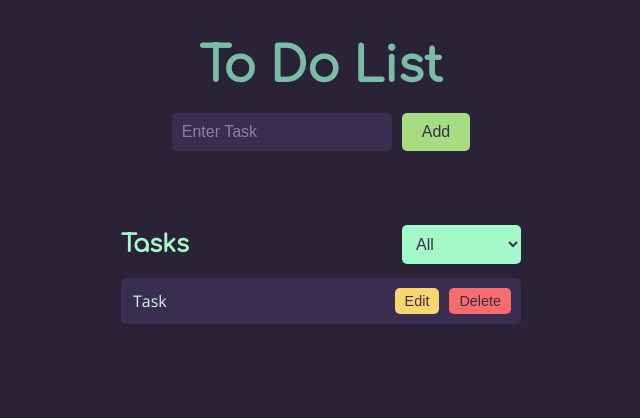
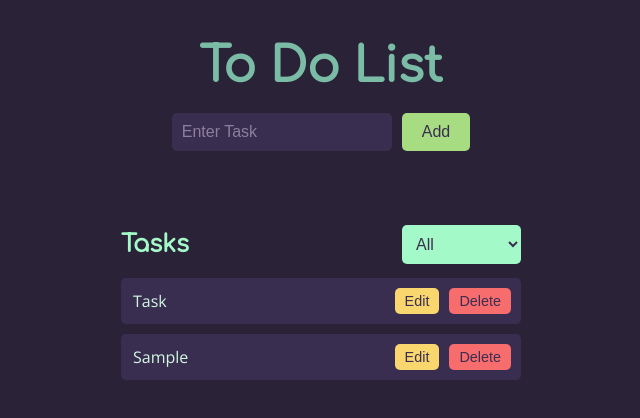
Before and after one commit to mushfikahossain/Interactive_TO-DO-LIST, a plain HTML site: page index.html in a window 1280 px wide. Both pictures are taken after typing "Sample" into the empty fields and a click on the input "Add". Shown: the whole page, without its empty margins (319-959 px from the left). Drawn offline with nearby package versions, Linux system fonts and the light colour scheme.

Commit message:
Added function even listener to add tasks and show them in a list format

```diff
--- a/index.html
+++ b/index.html
@@ -21,7 +21,6 @@
       <form id="todo-form">
         <input type="text" id="task-input" placeholder="Enter Task" />
         <input type="submit" id="task-submit" value="Add" />
-        <p id="error-message">Task cannot be empty!</p>
       </form>
     </header>
 
--- a/script.js
+++ b/script.js
@@ -1,24 +1,58 @@
 const myForm = document.getElementById('todo-form');
-const taskInput = document.getElementById('task-input');
+const task = document.getElementById('task-input');
 const taskSubmit = document.getElementById('task-submit');
 const showTasks = document.getElementById('tasks');
 const status = document.getElementById('option');
 const edit = document.getElementById('edit');
 const deleteButton = document.getElementById('delete');
 const errorMessage = document.getElementById('error-message');
+const content = document.getElementById("content");
 
 
 myForm.addEventListener('submit', function (prevent) {
     prevent.preventDefault();
 
 
-    if (taskInput.value.trim() === '') {
-        errorMessage.style.display = 'block';
+    if (task.value.trim() === '') {
+            alert("Please fill out the task");
         return;
     }
-    errorMessage.style.display = 'none';
 
-    console.log('Task added:', taskInput.value);
 
-    taskInput.value = '';
+const task_element = document.createElement("div");
+task_element.classList.add("task");
+
+const task_content_ele = document.createElement("div");
+task_content_ele.classList.add("content");
+
+const task_input_ele = document.createElement("input");
+task_input_ele.classList.add("text");
+task_input_ele.type = "text";
+task_input_ele.value = task.value;
+task_input_ele.setAttribute("readonly", "readonly");
+
+task_content_ele.appendChild(task_input_ele);
+
+task_element.appendChild(task_content_ele);
+
+const task_actions_ele = document.createElement("div");
+task_actions_ele.classList.add("actions");
+
+const edit_button = document.createElement("button");
+edit_button.classList.add("edit");
+edit_button.innerText = "Edit";
+
+const delete_button = document.createElement("button");
+delete_button.classList.add("delete");
+delete_button.innerText = "Delete";
+
+task_actions_ele.appendChild(edit_button);
+task_actions_ele.appendChild(delete_button);
+
+task_element.appendChild(task_actions_ele);
+
+showTasks.appendChild(task_element);
+
+task.value = '';
+
 });
```
